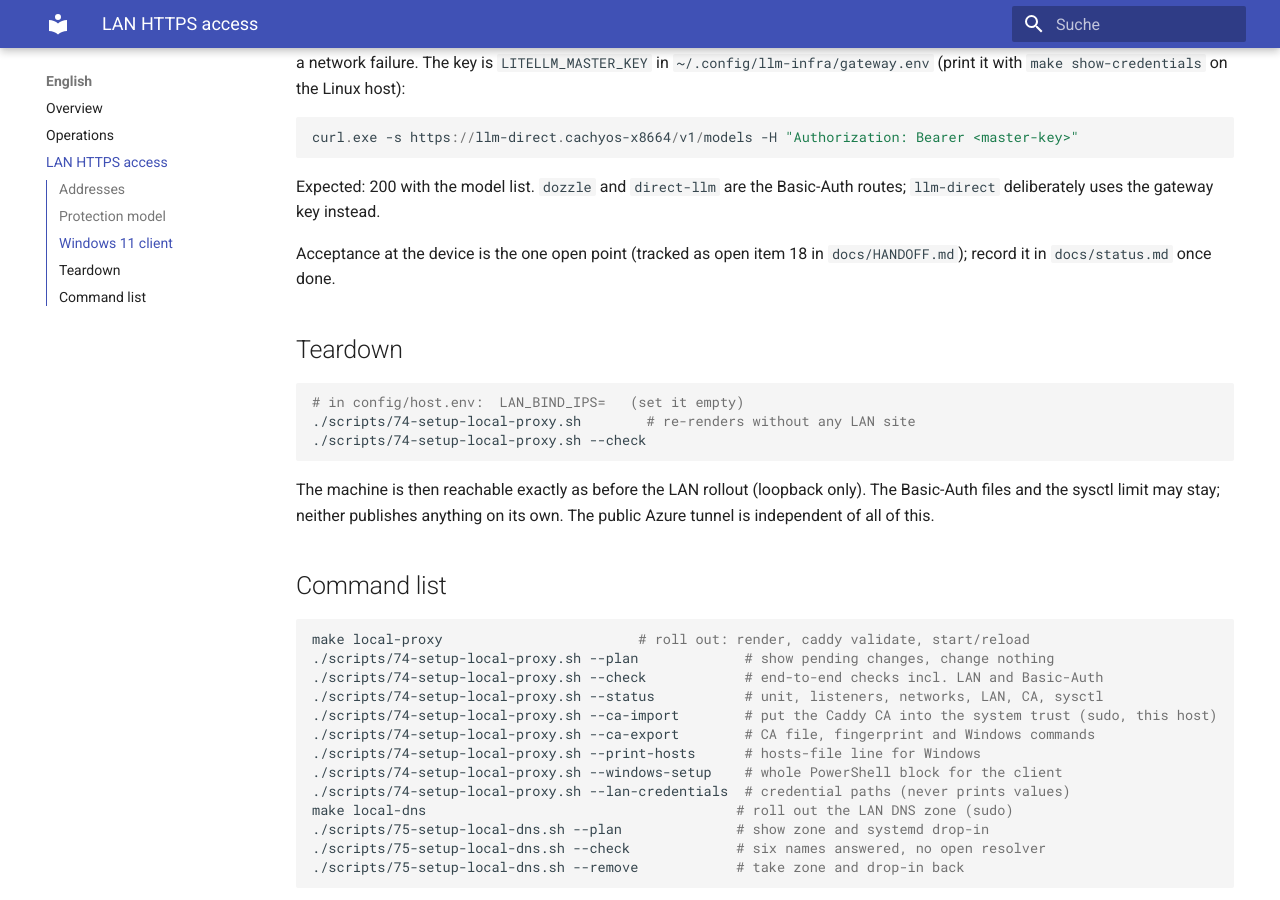
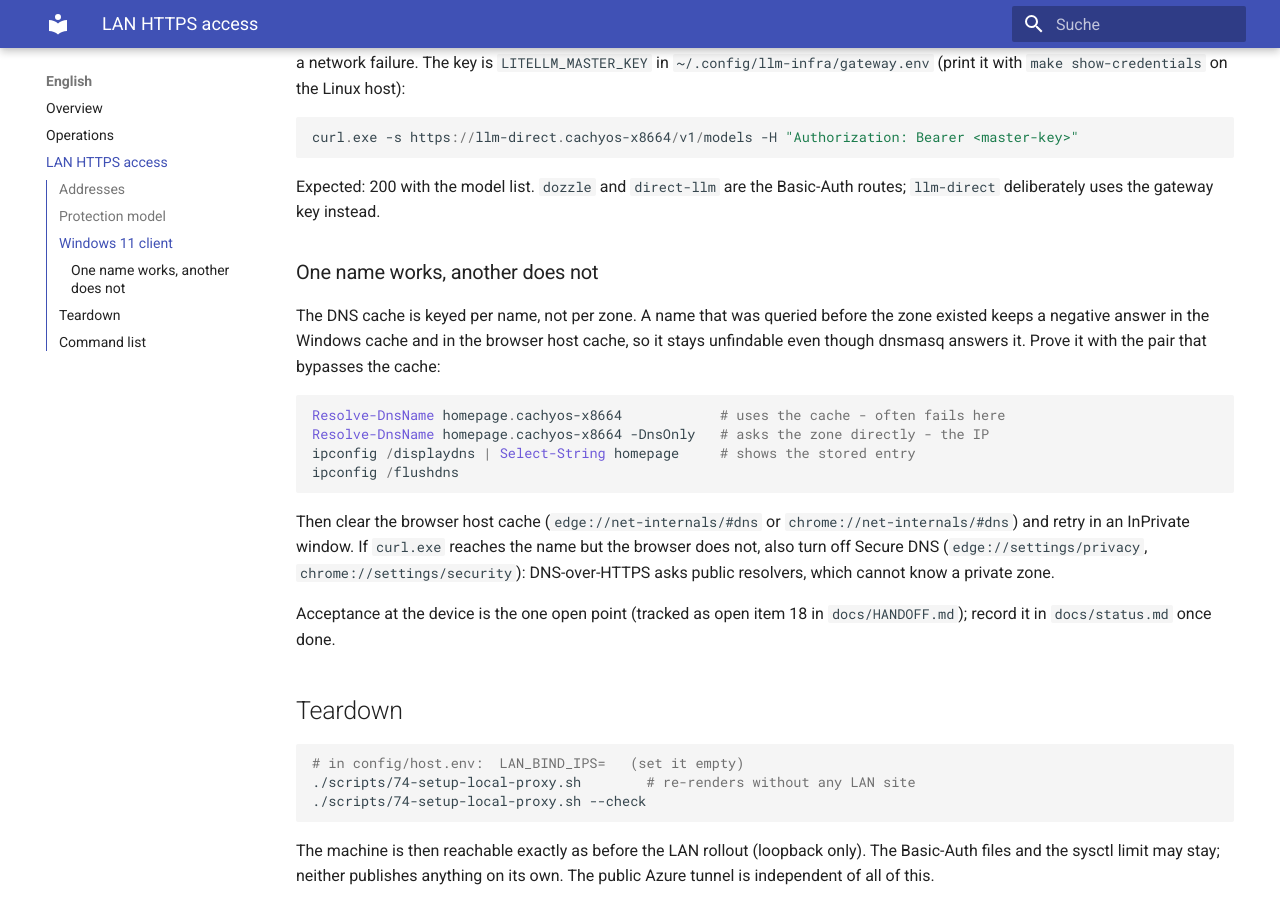
Before and after one commit to thomasdenk79-cyber/llm-infra-setup, an MkDocs documentation site: the page built from docs/en/lan-access.md, in a window 1280 px wide and 900 px high, scrolled down 2367 px. Built offline with MkDocs 1.6.1 and Material for MkDocs 9.7.7, drawn with Linux system fonts in a browser that asks for light colours.

Commit message:
Cover the per-name negative cache in the English LAN doc
The German troubleshooting table, the Windows checklist and the status doc
all describe the per-name negative cache since the last commit, but the
English mirror did not - so an English reader had no way to tell a cached
name from a missing site. Adds the decisive pair (Resolve-DnsName with and
without -DnsOnly), displaydns, flushdns, the browser host cache, and the
Secure DNS caveat.

Co-authored-by: Copilot <223556219+Copilot@users.noreply.github.com>

````diff
--- a/docs/en/lan-access.md
+++ b/docs/en/lan-access.md
@@ -118,6 +118,26 @@ curl.exe -s https://llm-direct.cachyos-x8664/v1/models -H "Authorization: Bearer
 Expected: 200 with the model list. `dozzle` and `direct-llm` are the Basic-Auth
 routes; `llm-direct` deliberately uses the gateway key instead.
 
+### One name works, another does not
+
+The DNS cache is keyed per name, not per zone. A name that was queried before
+the zone existed keeps a negative answer in the Windows cache and in the browser
+host cache, so it stays unfindable even though dnsmasq answers it. Prove it with
+the pair that bypasses the cache:
+
+```powershell
+Resolve-DnsName homepage.cachyos-x8664            # uses the cache - often fails here
+Resolve-DnsName homepage.cachyos-x8664 -DnsOnly   # asks the zone directly - the IP
+ipconfig /displaydns | Select-String homepage     # shows the stored entry
+ipconfig /flushdns
+```
+
+Then clear the browser host cache (`edge://net-internals/#dns` or
+`chrome://net-internals/#dns`) and retry in an InPrivate window. If `curl.exe`
+reaches the name but the browser does not, also turn off Secure DNS
+(`edge://settings/privacy`, `chrome://settings/security`): DNS-over-HTTPS asks
+public resolvers, which cannot know a private zone.
+
 Acceptance at the device is the one open point (tracked as open item 18 in
 `docs/HANDOFF.md`); record it in `docs/status.md` once done.
 
````
